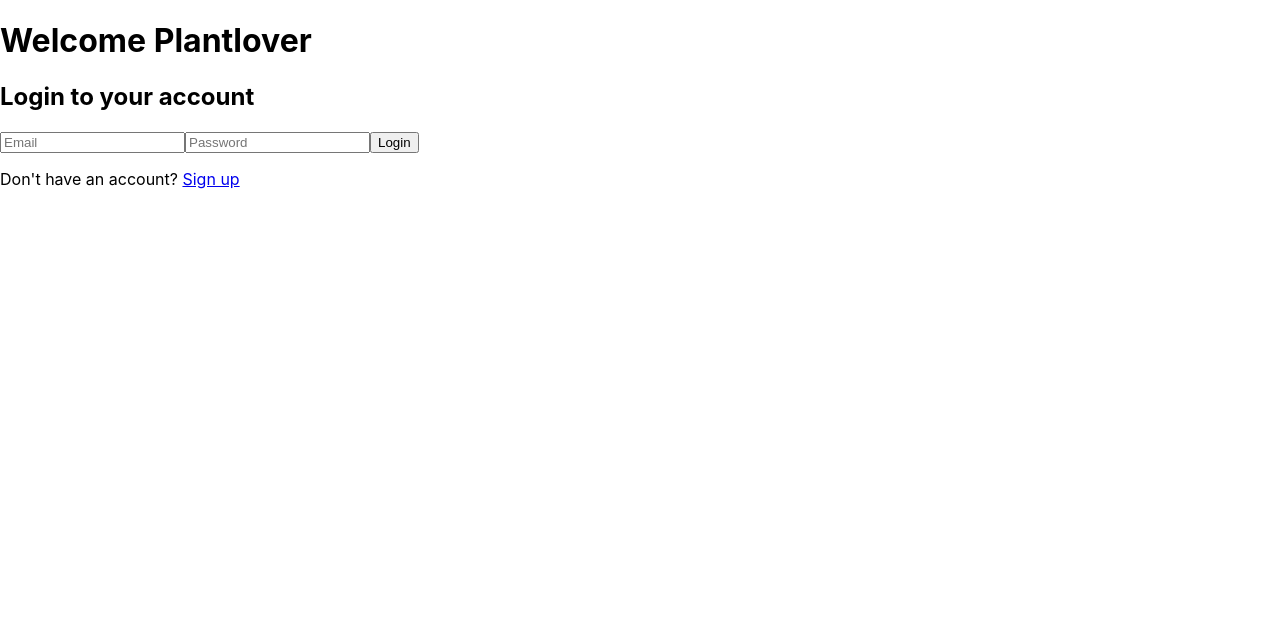
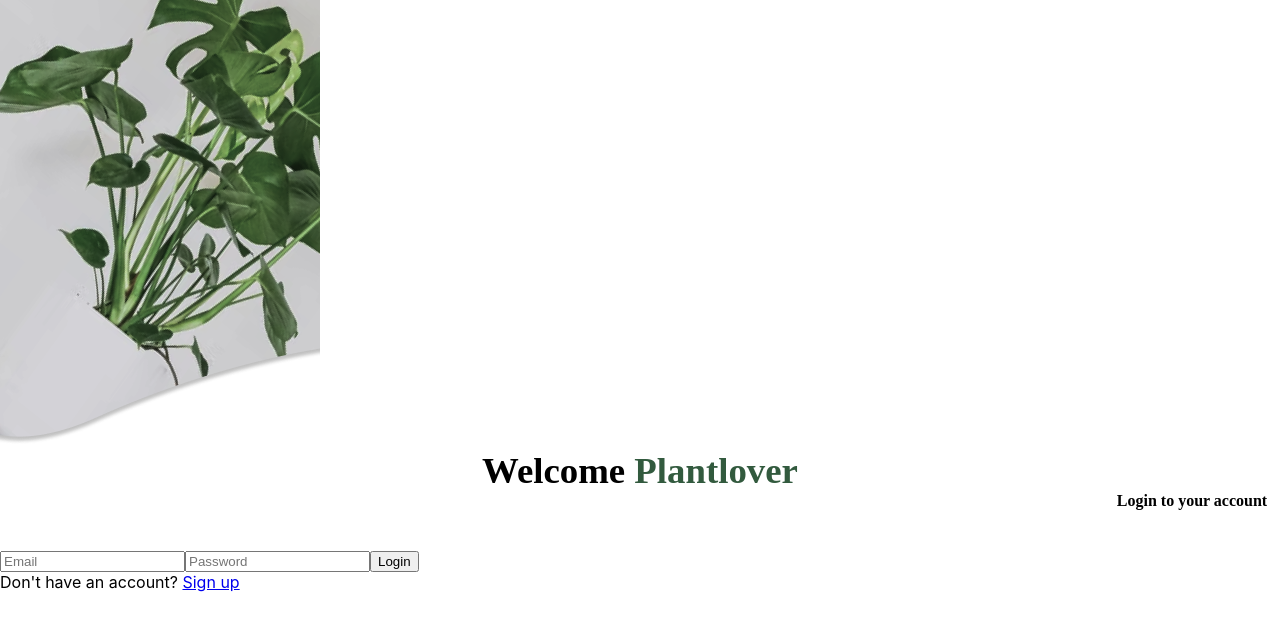
Before and after one commit to isdi-coders-2023/Daniel-Ursua-Final-Project-front-202301-mad, a React (Create React App) app: page /login in a window 1280 px wide. Shown: the top 630 px of the page. Built offline with nearby package versions, Linux system fonts and the light colour scheme; a web font is replaced by a local one.

Commit message:
Add login page css

```diff
--- a/public/index.html
+++ b/public/index.html
@@ -7,6 +7,7 @@
   <link rel="shortcut icon" href="./favicon.png" type="image/x-icon">
   <link href="https://fonts.googleapis.com/css2?family=Kalam:wght@300;700&family=Nixie+One&display=swap"
     rel="stylesheet">
+  <link href="https://fonts.googleapis.com/css2?family=Bree+Serif&display=swap" rel="stylesheet">
   <title>PlantApp</title>
 </head>
 
--- /dev/null
+++ b/src/pages/login/login.module.scss
@@ -0,0 +1,27 @@
+.main {
+  display: flex;
+  flex-direction: column;
+  gap: 2.5rem;
+}
+.title {
+  display: flex;
+  flex-direction: column;
+}
+
+.h1 {
+  font-family: Bree Serif - Google Fonts;
+  font-size: 2.3rem;
+  margin: 0;
+  text-align: center;
+  .green {
+    color: #325a3e;
+  }
+}
+
+.h2 {
+  font-family: Bree Serif - Google Fonts;
+  font-size: 1rem;
+  text-align: right;
+  padding-right: 0.8rem;
+  margin: 0;
+}
--- a/src/pages/login/login.tsx
+++ b/src/pages/login/login.tsx
@@ -1,15 +1,28 @@
 import { Link } from "react-router-dom";
 import { LogUserForm } from "../../components/forms/user.forms";
+import styles from "./login.module.scss";
 
 export default function LoginPage() {
   return (
     <>
-      <h1>Welcome Plantlover</h1>
-      <h2>Login to your account</h2>
-      <LogUserForm></LogUserForm>
-      <p>
-        Don't have an account? <Link to="/register">Sign up</Link>
-      </p>
+      <img
+        src="../../../assets/login-photo.png"
+        alt="login"
+        className={styles.photo}
+      />
+      <main className={styles.main}>
+        <div className={styles.title}>
+          <h1 className={styles.h1}>
+            Welcome <span className={styles.green}>Plantlover</span>
+          </h1>
+          <h2 className={styles.h2}>Login to your account</h2>
+        </div>
+        <section className={styles.form}>
+          <LogUserForm></LogUserForm>
+          Don't have an account? <Link to="/register">Sign up</Link>
+        </section>
+      </main>
+      <p></p>
     </>
   );
 }
```
Also changed, not shown: public/assets/login-photo.png (added), 1 other file (tests, documents, lock files or other folders).
